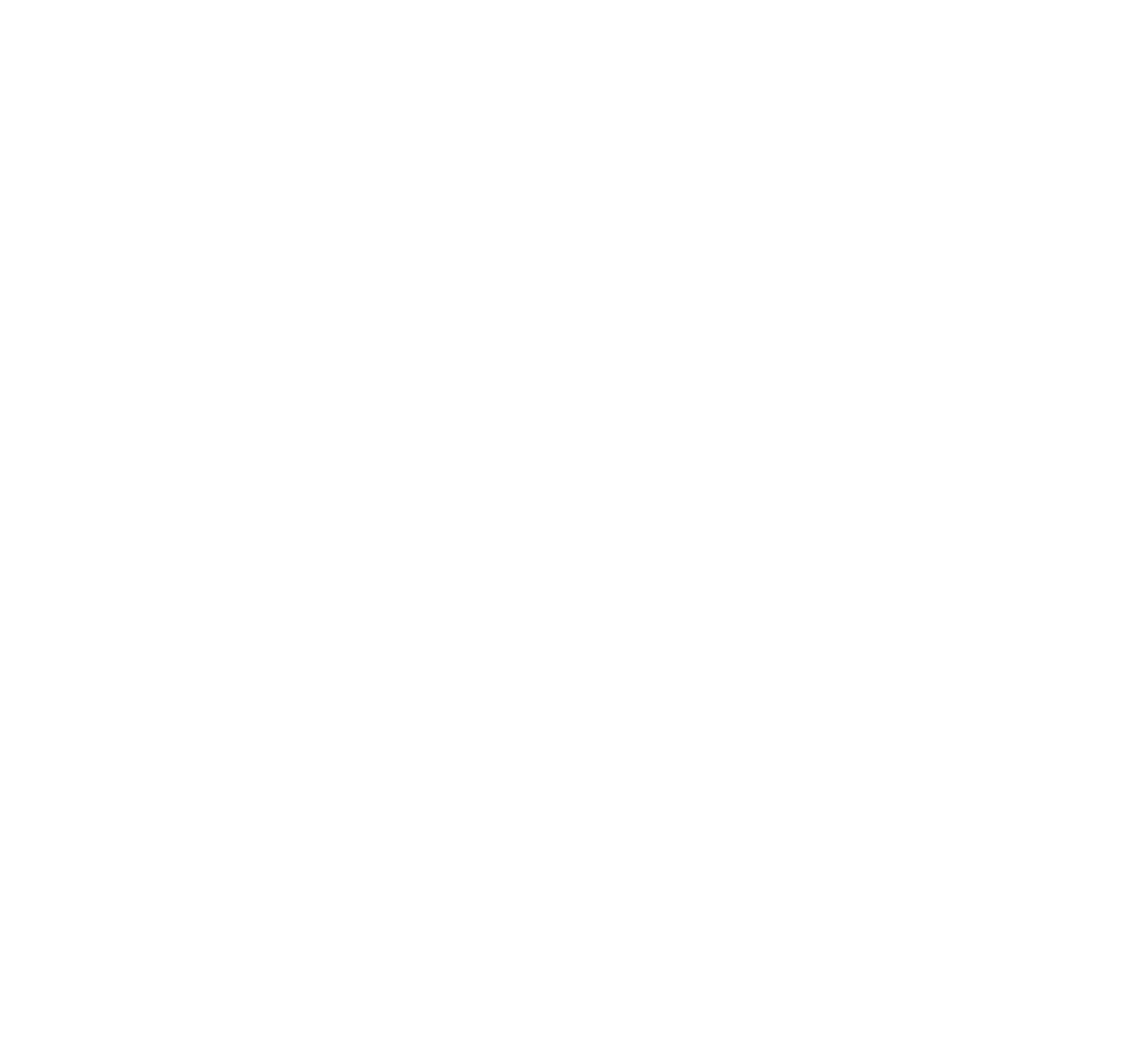
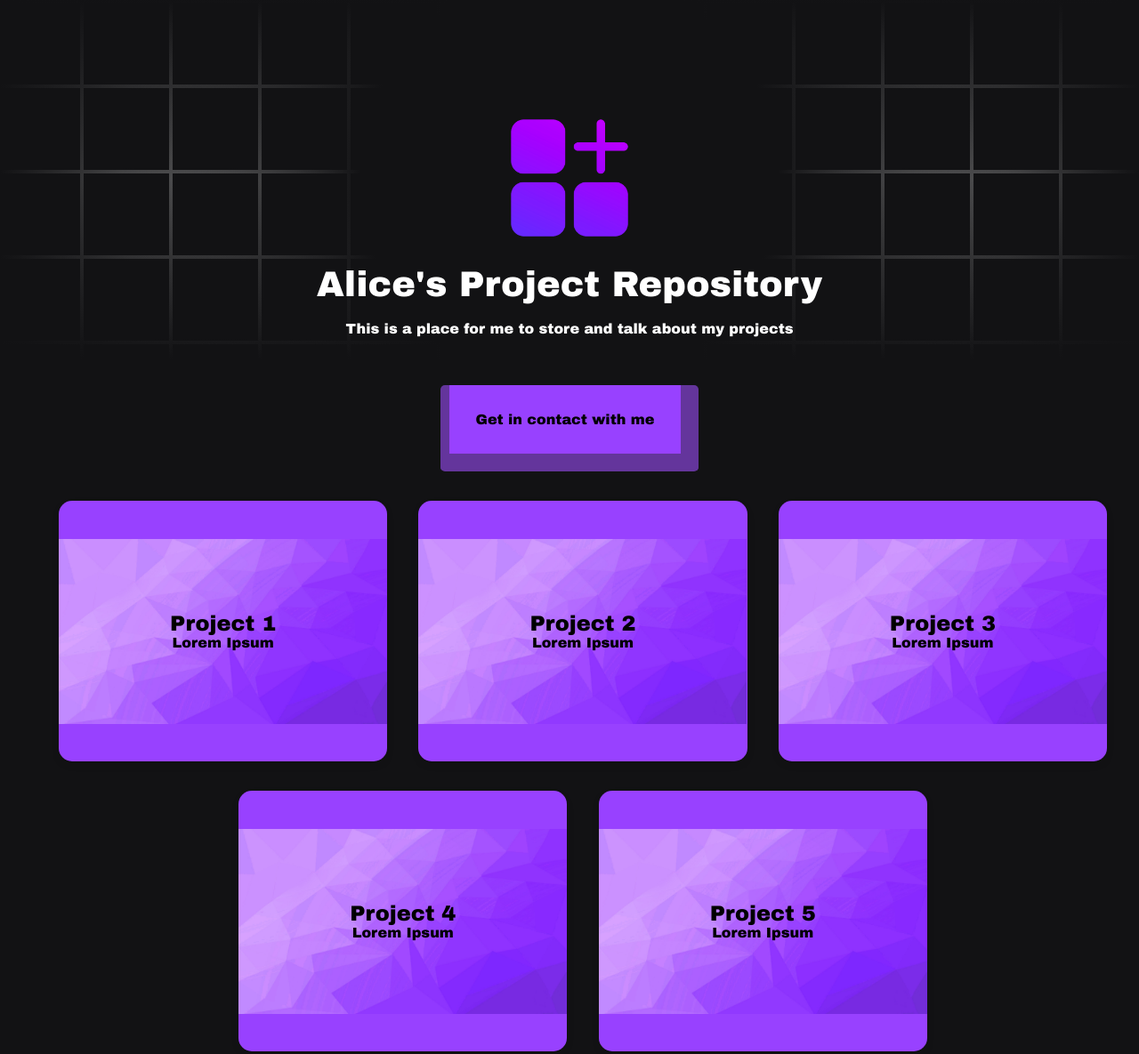
Before and after one commit to KuromiDev/Base-Domain, a plain HTML site: page index.html in a window 1280 px wide. Shown: the whole page at 89% size. Before the commit the page ends 800 px from the top, so only its background shows below. Drawn offline with nearby package versions, Linux system fonts and the light colour scheme.

Commit message:
First session

```diff
--- a/index.html
+++ b/index.html
@@ -1,8 +1,9 @@
 <!DOCTYPE html>
 <html>
     <head>
-        <title>Alice Services</title>
+        <title>Alice's Repository</title>
         <link rel="stylesheet" type="text/css" href="styles.css" />
+        <script src="scripts.js" defer></script>
         <meta
             name="viewport"
             content="width=device-width, initial-scale=1.0, maximum-scale=1.0, user-scalable=no"
@@ -12,6 +13,40 @@
     </head>
 
     <body>
+        <div class="Banner">
+            <div class="tile-repeater"></div>
+            <img id="MainLogo" src="images/logo.png">
+            <h1 id="MainTitle">Alice's Project Repository</h1>
+            <p id="TitleSubtext">This is a place for me to store and talk about my projects</p>
+        </div>
 
+        <div class="ContactBanner">
+            <div class="ContactItem" onclick="location.href = 'https://www.github.com/KuromiDev'">
+                <h>Get in contact with me</h>
+            </div>
+        </div>
+
+        <div class="ProjectBanner">
+            <div class="Project" id="ProjectOne">
+                <h class="ProjectTitle">Project 1</h>
+                <p class="ProjectSubtext">Lorem Ipsum</p>
+            </div>
+            <div class="Project" id="ProjectTwo">
+                <h class="ProjectTitle">Project 2</h>
+                <p class="ProjectSubtext">Lorem Ipsum</p>
+            </div>
+            <div class="Project" id="ProjectThree">
+                <h class="ProjectTitle">Project 3</h>
+                <p class="ProjectSubtext">Lorem Ipsum</p>
+            </div>
+            <div class="Project" id="ProjectFour">
+                <h class="ProjectTitle">Project 4</h>
+                <p class="ProjectSubtext">Lorem Ipsum</p>
+            </div>
+            <div class="Project" id="ProjectFive">
+                <h class="ProjectTitle">Project 5</h>
+                <p class="ProjectSubtext">Lorem Ipsum</p>
+            </div>
+        </div>
     </body>
 </html>
--- a/styles.css
+++ b/styles.css
@@ -0,0 +1,162 @@
+*{
+    margin: 0;
+}
+
+html {
+    --navitem-height: 0;
+    scrollbar-color: #64359c #121214;
+    scroll-behavior: smooth;
+}
+
+body{
+    font-family: Arial black, sans-serif;
+    text-align: center;
+}
+
+.Banner {
+    padding: 75px 20px;
+    /* background-image: radial-gradient(circle, #121214 35%, transparent 75%);
+    background-image: linear-gradient(to right, #121214, transparent, #121214);
+    background-image: linear-gradient(to bottom, #121214, transparent, #121214); */
+    background-image:
+        radial-gradient(circle, #121214 35%, transparent 75%),
+        linear-gradient(to right, #121214, transparent, #121214),
+        linear-gradient(to bottom, #121214, transparent, #121214);
+    background-repeat: no-repeat, no-repeat, no-repeat;
+    background-size: cover, cover, cover;
+    background-position: center center, center center, center center;
+    color: #fff;
+    animation: fadeIn 1.2s ease-in;
+    position: relative;
+    z-index: 1;
+    overflow: hidden;
+}
+
+
+.tile-repeater {
+    overflow: hidden;
+    background: url("images/tile.png") top -1px center;
+    display: flex;
+    justify-content: center;
+    align-items: center;
+    flex-wrap: nowrap;
+    flex-direction: row;
+    position: absolute;
+    top: 0; left: 0;
+    width: 100%;
+    height: 45rem;
+    z-index: -1;
+}
+
+#MainLogo{
+    max-width: 150px;
+    margin-top: 50px;
+    margin-bottom: 20px;
+}
+
+#MainTitle{
+
+    margin-bottom: 20px;
+    font-size: 2.5em;
+}
+
+#TitleSubtext{
+    margin-bottom: -50px;
+}
+
+.ContactBanner{
+    background-color: #121214;
+    animation: fadeIn 1.2s ease-in;
+}
+
+.ProjectBanner{
+    background-color: #121214;
+    animation: fadeIn 1.2s ease-in;
+}
+
+.ContactItem{
+    background-color: #9841FF;
+    padding: 30px;
+    margin-top: 30px;
+
+    position: relative;
+    animation: fadeIn 1.2s ease-in;
+    border-radius: 5px;
+    max-width: 55%;
+    overflow: hidden;
+    display: inline-block;
+    border-bottom: 20px solid #64359c;
+    border-right: 20px solid #64359c;
+    border-left: 10px solid #64359c ;
+    transition:
+        border-bottom-width 0.25s ease,
+        border-right-width 0.25s ease,
+        border-left-width 0.25s ease;
+        border-bottom: 50%;
+    cursor: pointer;
+
+}
+
+.ContactItem:hover {
+  border-bottom-width: 10px;
+  border-right-width: 10px;
+  margin-bottom: -10px;
+}
+
+.Project{
+    padding: 125px;
+    margin-top: 30px;
+    margin-left: 30px;
+    animation: fadeIn 1.2s ease-in;
+    background-color: #9841FF;
+    border-radius: 15px;
+    position: relative;
+    box-shadow: 0 4px 8px rgba(0, 0, 0, 0.1);
+    display: inline-block;
+    position: relative;
+    overflow: hidden;
+    max-width: 100%;
+    background-size: 100%;
+    background-position: left;
+    background-repeat: no-repeat;
+    background-image: url(images/Fractal.jpg);
+    transition: transform 0.3s ease, box-shadow 0.3s ease;
+}
+
+.Project:hover {
+      transform: translateY(-10px);
+      box-shadow: 0 10px 20px rgba(0, 0, 0, 0.2);
+}
+
+.ProjectTitle{
+    font-size: 1.5em;
+}
+
+.ProjectSubtext{
+    font-size: 1em;
+}
+
+@keyframes fadeIn {
+      from {
+        opacity: 0;
+        transform: translateY(-20px);
+      }
+      to {
+        opacity: 1;
+        transform: translateY(0px);
+      }
+    }
+
+@media (max-width: 768px) {
+    .Project{
+        margin-left: 0px;
+    }
+
+    #ProjectFive{
+    margin-bottom: 25px;
+    }
+
+    #TitleSubtext{
+    margin-bottom: 0px;
+}
+}
```
Also changed, not shown: images/Fractal.jpg (added), images/logo.png (added), images/tile.png (added), scripts.js (added).
